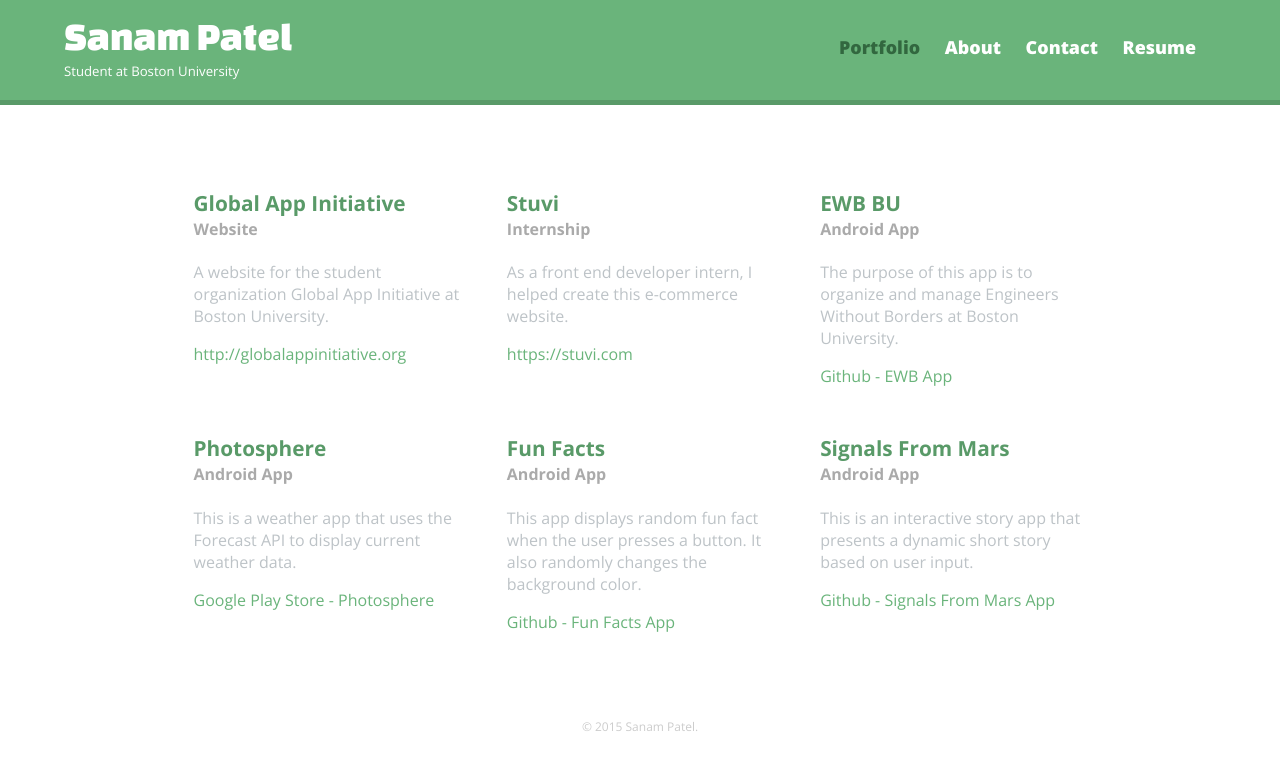
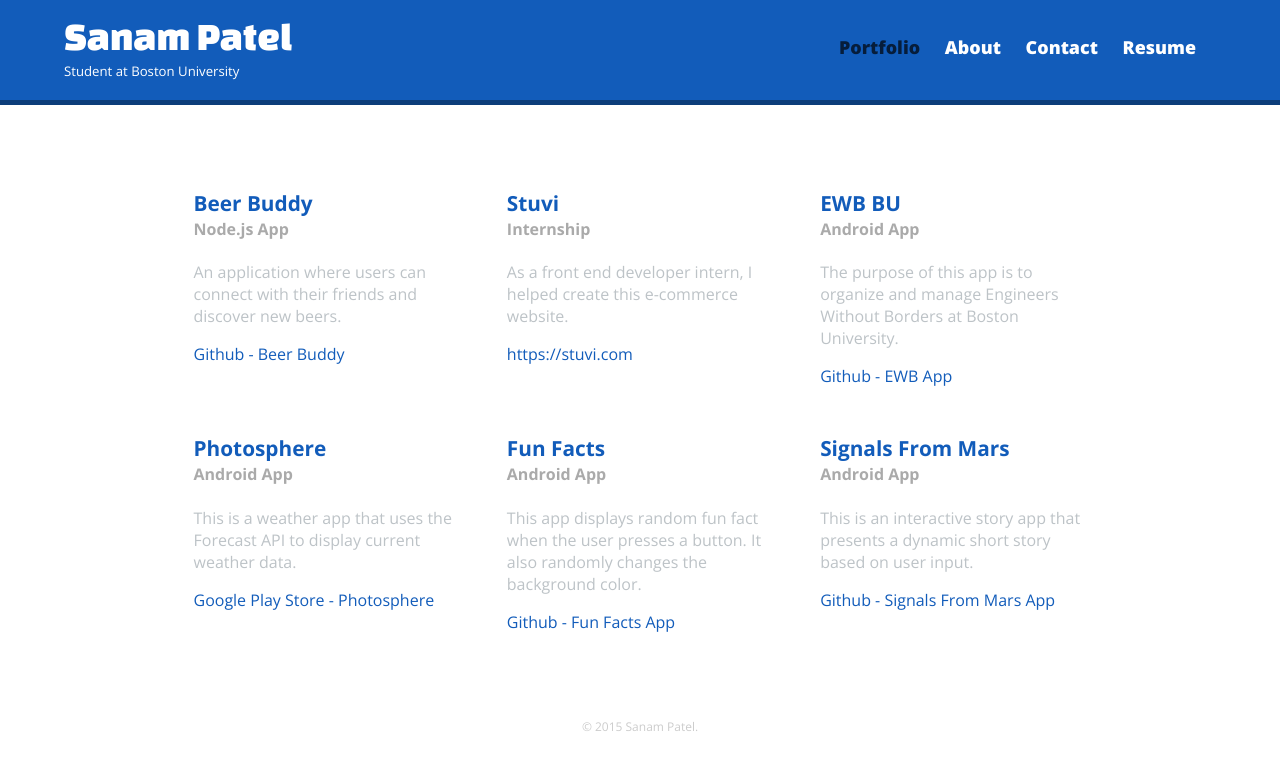
Before and after one commit to patels95/patels95.github.io, a plain HTML site: page index.html in a window 1280 px wide. Drawn offline with nearby package versions, Linux system fonts and the light colour scheme.

Commit message:
added beer buddy and changed colors

```diff
--- a/css/main.css
+++ b/css/main.css
@@ -26,8 +26,8 @@
   margin: 0  0 30px 0;
   padding: 5px 0 0 0;
   width: 100%;
-  background: #6AB47B;
-  border-color: #599A68;
+  background: #125CBA;
+  border-color: #0C3D7A;
 }
 
 h1 {
@@ -51,7 +51,7 @@
 /******* NAVIGATION ********/
 
 nav {
-  background: #599A68;
+  background: #125CBA;
   text-align: center;
   padding: 10px 0;
   margin: 20px 0 0;
@@ -77,7 +77,7 @@
 }
 
 nav a.selected, nav a:hover {
-  color: #32673F;
+  color: #061D3B;
 }
 
 /******** BODY ********/
@@ -117,7 +117,7 @@
 }*/
 
 .project_name {
-  color: #599A68;
+  color: #125CBA;
   margin-bottom: -20px;
   font-size: 1.3em;
 }
@@ -127,7 +127,7 @@
 }
 
 #gallery li a {
-  color: #6AB47B;
+  color: #125CBA;
 }
 
 /******* FOOTER ********/
@@ -165,7 +165,7 @@
 }
 
 .contact-info a {
-  color: #6AB47B;
+  color: #125CBA;
   display: block;
   min-height: 20px;
   background-repeat: no-repeat;
--- a/css/responsive.css
+++ b/css/responsive.css
@@ -83,7 +83,7 @@
   }
 
   header {
-    border-bottom: 5px solid #599A68;
+    border-bottom: 5px solid #0C3D7A;
     margin-bottom: 60px;
   }
 
--- a/index.html
+++ b/index.html
@@ -46,13 +46,12 @@
     <section>
         <ul id="gallery">
             <li>
-                <h3 class="project_name">Global App Initiative</h3>
-                <h4 class="project_type">Website</h4>
+                <h3 class="project_name">Beer Buddy</h3>
+                <h4 class="project_type">Node.js App</h4>
                 <p class="project_description">
-                    A website for the student organization Global App Initiative
-                    at Boston University.
+                    An application where users can connect with their friends and discover new beers.
                 </p>
-                <a href="http://globalappinitiative.org/" target="_blank">http://globalappinitiative.org</a>
+                <a href="https://github.com/patels95/project411" target="_blank">Github - Beer Buddy</a>
             </li>
             <li>
                 <h3 class="project_name">Stuvi</h3>
```
